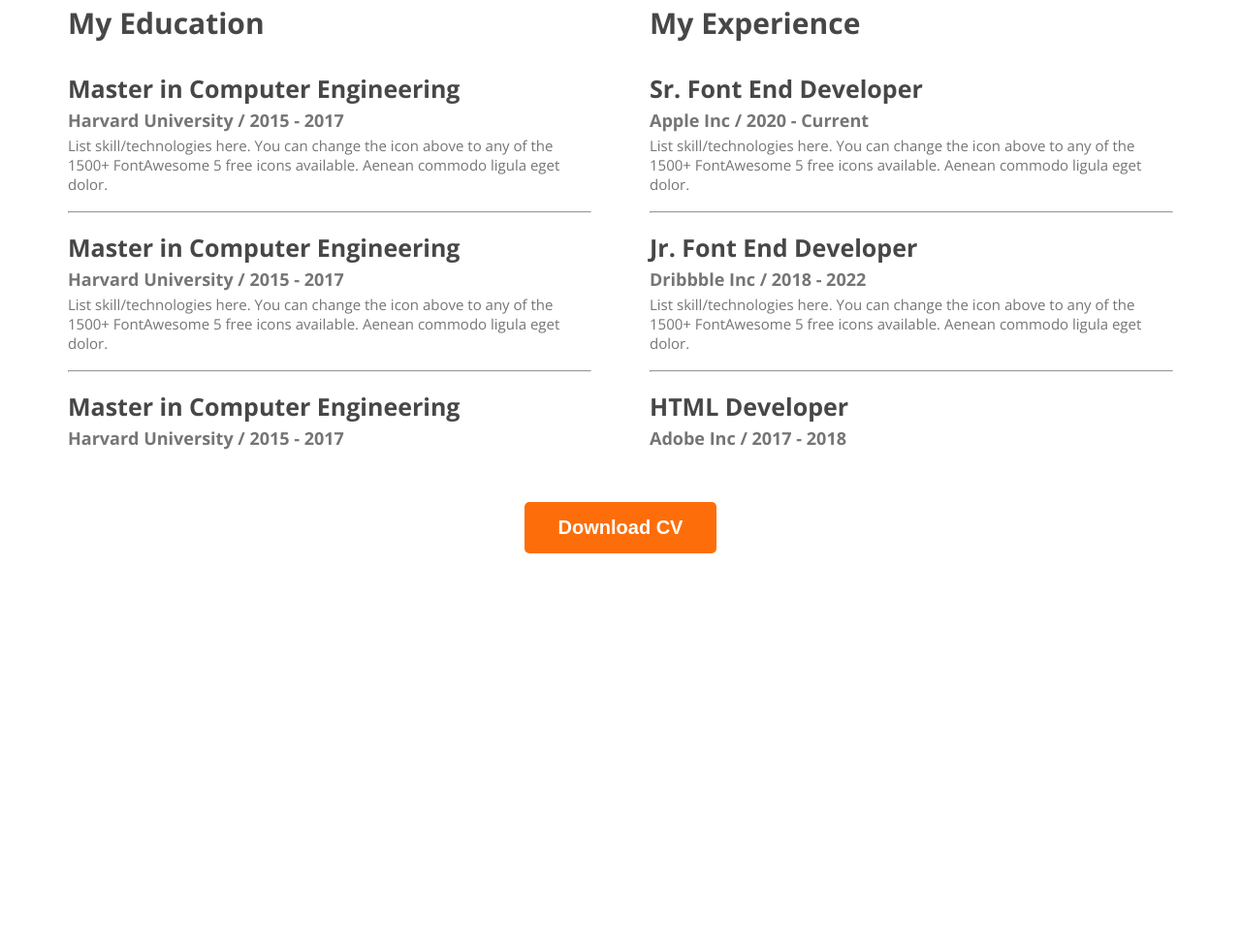
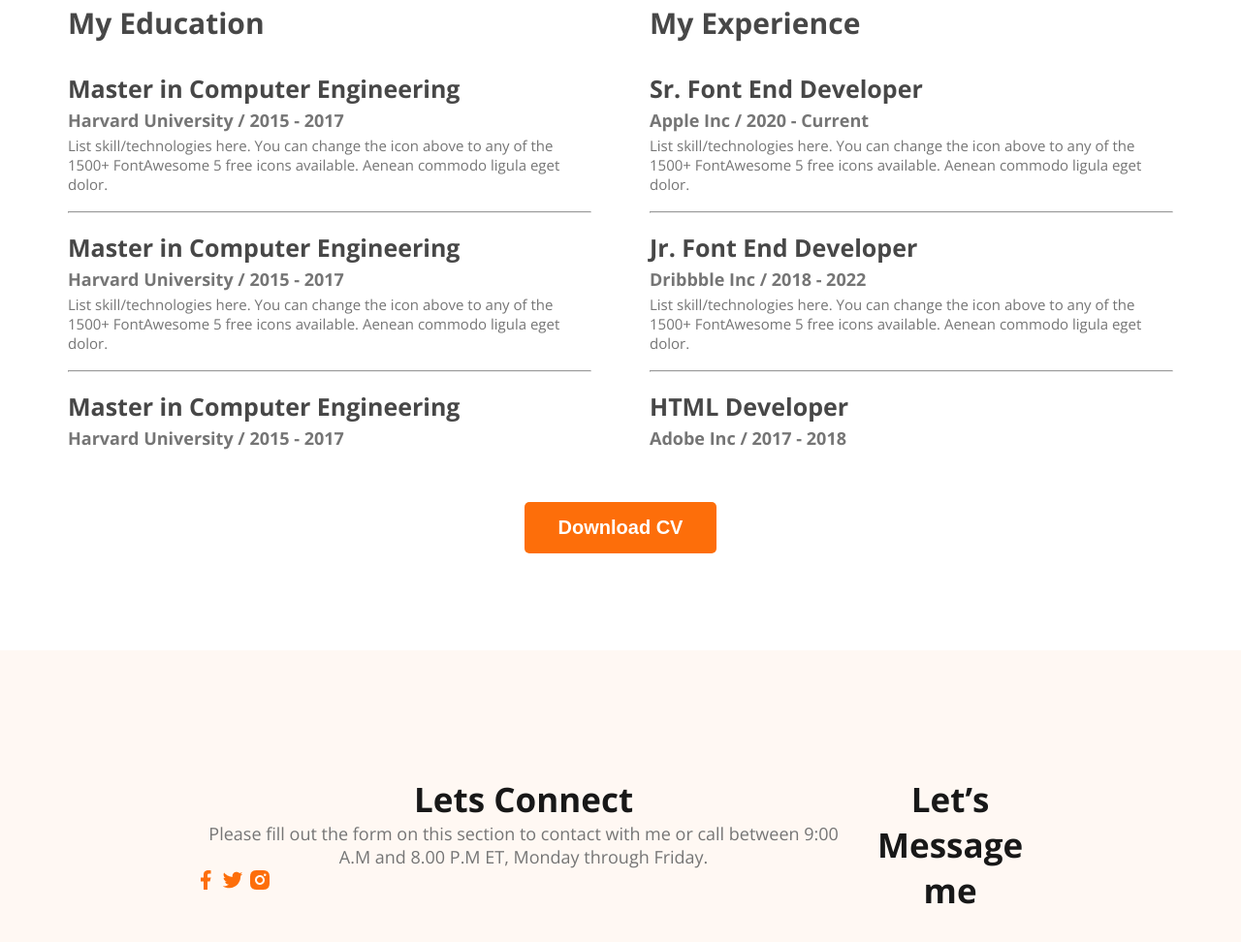
Before and after one commit to Mahamudurkhan10/developer-porttfolio, a plain HTML site: page index.html in a window 1280 px wide. Shown: the part 2143-3115 px from the top of the page at 97% size. Before the commit the page ends 2714 px from the top, so only its background shows below. Drawn offline with nearby package versions, Linux system fonts and the light colour scheme.

Commit message:
code sending

```diff
--- a/index.html
+++ b/index.html
@@ -134,9 +134,20 @@
 
         </main>
         <footer>
+            <div class="footer-colum">
+                <h3 class="section-title">Lets Connect</h3>
+                <p class="section-description">Please fill out the form on this section to contact with me or call between 9:00 A.M and 8.00 P.M ET, Monday through Friday.</p>
+                <div class="social-links">
+                    <a href=""><img src="images/icons/facebook.png" alt=""></a>
+                    <a href=""><img src="images/icons/twitter.png" alt=""></a>
+                    <a href=""><img src="images/icons/insta.png" alt=""></a>
 
+                </div>
+            </div>
+            <div class="footer-colum">
+                <h3 class="section-title">Let’s Message me</h3>
 
-
+            </div>
 
         </footer>
 </body>
--- a/styles/portfolio.css
+++ b/styles/portfolio.css
@@ -216,3 +216,10 @@ main section{
     text-align: center;
     margin-top: 50px;
 }
+/* footer style */
+footer{
+    display: flex;
+    background: #FFF8F3;
+    padding: 130px 200px;
+    margin-top: 100px;
+}
```
